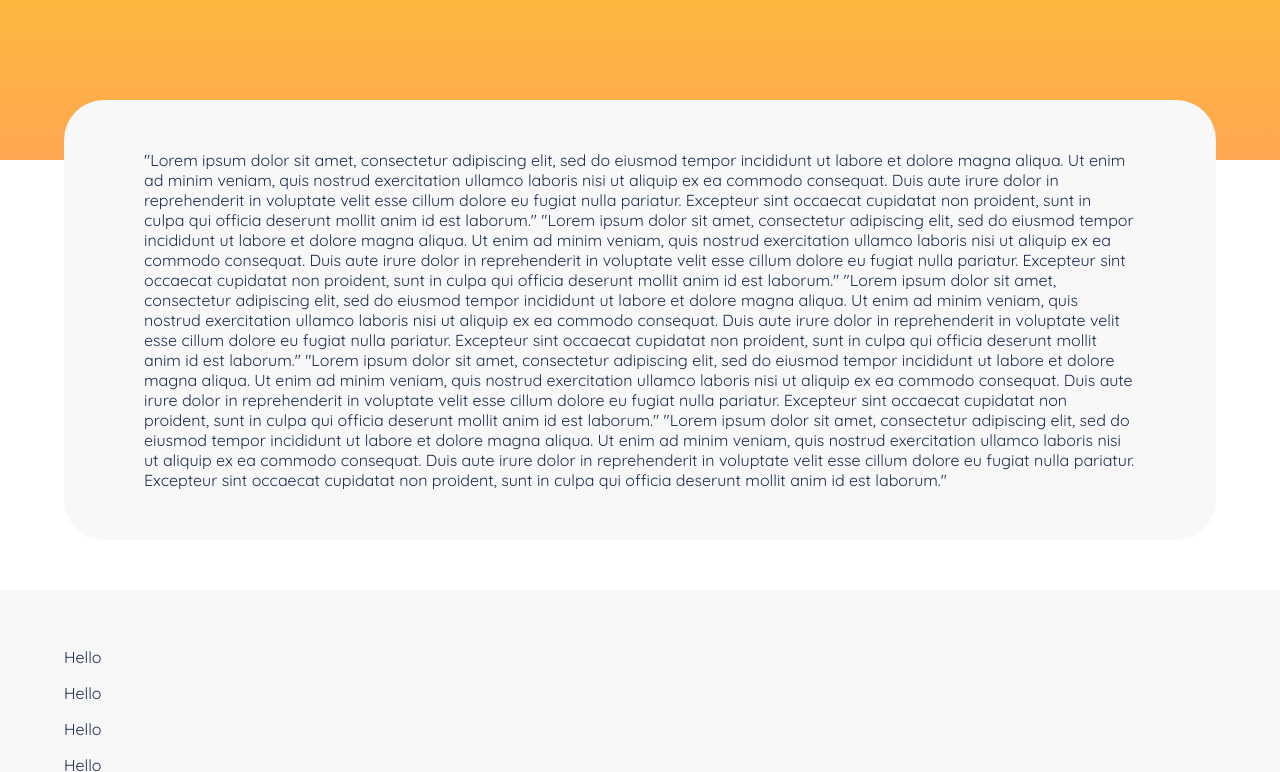
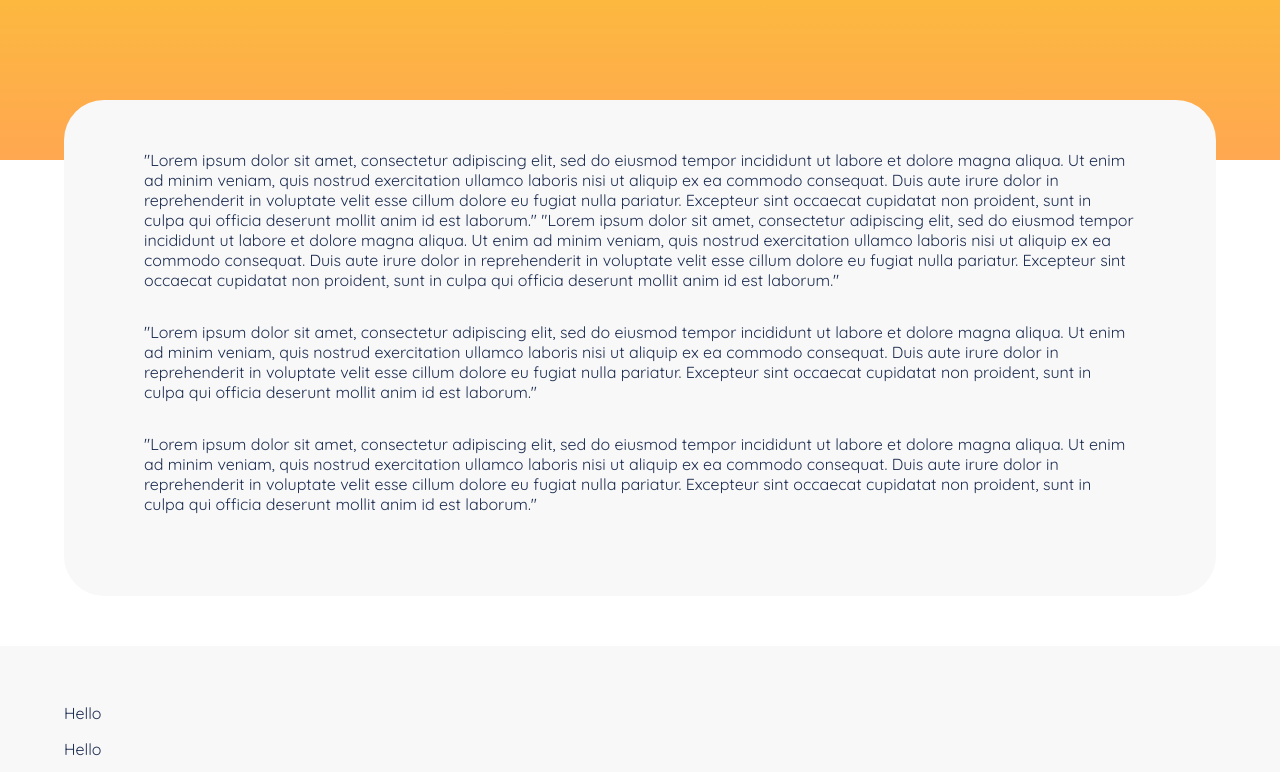
Before and after one commit to tschneit717/sanity-gatsby-portfolio, a Gatsby site in the folder web/: page /hobbies in a window 1280 px wide. Shown: the part 260-1032 px from the top of the page. Built offline with nearby package versions, Linux system fonts and the light colour scheme; Gatsby itself is replaced by a stand-in of ours.

Commit message:
Created new content block items

```diff
--- /dev/null
+++ b/web/src/assets/styles/components/ContentBlockStyles.ts
@@ -0,0 +1,5 @@
+import styled from "styled-components";
+
+export const ContentBlockStyles = styled.div`
+  margin-bottom: 2rem;
+`;
--- /dev/null
+++ b/web/src/components/content/ContentBlock.tsx
@@ -0,0 +1,6 @@
+import React from "react";
+import { ContentBlockStyles } from "../../assets/styles/components/ContentBlockStyles";
+
+export const ContentBlock = ({ children }) => {
+  return <ContentBlockStyles>{children}</ContentBlockStyles>;
+};
--- a/web/src/pages/hobbies.js
+++ b/web/src/pages/hobbies.js
@@ -2,41 +2,45 @@ import * as React from "react";
 import { PageWrapperStyles } from "./../assets/styles/GlobalStyles";
 import Header from "./../components/structure/Header";
 import ContentWrapper from "./../components/structure/ContentWrapper";
+import { ContentBlock } from "../components/content/ContentBlock";
 
 const HobbiesPage = () => {
-  const mainText = "Hello, I'm Tom";
-  const subText = "I'm a full-stack developer.";
+  const mainText = "What I do for fun";
+  const subText = "And what I try to be good at";
   return (
     <>
       <Header mainText={mainText} subText={subText} color="yellow" />
       <ContentWrapper>
         <PageWrapperStyles>
-          "Lorem ipsum dolor sit amet, consectetur adipiscing elit, sed do eiusmod tempor incididunt
-          ut labore et dolore magna aliqua. Ut enim ad minim veniam, quis nostrud exercitation
-          ullamco laboris nisi ut aliquip ex ea commodo consequat. Duis aute irure dolor in
-          reprehenderit in voluptate velit esse cillum dolore eu fugiat nulla pariatur. Excepteur
-          sint occaecat cupidatat non proident, sunt in culpa qui officia deserunt mollit anim id
-          est laborum." "Lorem ipsum dolor sit amet, consectetur adipiscing elit, sed do eiusmod
-          tempor incididunt ut labore et dolore magna aliqua. Ut enim ad minim veniam, quis nostrud
-          exercitation ullamco laboris nisi ut aliquip ex ea commodo consequat. Duis aute irure
-          dolor in reprehenderit in voluptate velit esse cillum dolore eu fugiat nulla pariatur.
-          Excepteur sint occaecat cupidatat non proident, sunt in culpa qui officia deserunt mollit
-          anim id est laborum." "Lorem ipsum dolor sit amet, consectetur adipiscing elit, sed do
-          eiusmod tempor incididunt ut labore et dolore magna aliqua. Ut enim ad minim veniam, quis
-          nostrud exercitation ullamco laboris nisi ut aliquip ex ea commodo consequat. Duis aute
-          irure dolor in reprehenderit in voluptate velit esse cillum dolore eu fugiat nulla
-          pariatur. Excepteur sint occaecat cupidatat non proident, sunt in culpa qui officia
-          deserunt mollit anim id est laborum." "Lorem ipsum dolor sit amet, consectetur adipiscing
-          elit, sed do eiusmod tempor incididunt ut labore et dolore magna aliqua. Ut enim ad minim
-          veniam, quis nostrud exercitation ullamco laboris nisi ut aliquip ex ea commodo consequat.
-          Duis aute irure dolor in reprehenderit in voluptate velit esse cillum dolore eu fugiat
-          nulla pariatur. Excepteur sint occaecat cupidatat non proident, sunt in culpa qui officia
-          deserunt mollit anim id est laborum." "Lorem ipsum dolor sit amet, consectetur adipiscing
-          elit, sed do eiusmod tempor incididunt ut labore et dolore magna aliqua. Ut enim ad minim
-          veniam, quis nostrud exercitation ullamco laboris nisi ut aliquip ex ea commodo consequat.
-          Duis aute irure dolor in reprehenderit in voluptate velit esse cillum dolore eu fugiat
-          nulla pariatur. Excepteur sint occaecat cupidatat non proident, sunt in culpa qui officia
-          deserunt mollit anim id est laborum."
+          <ContentBlock>
+            "Lorem ipsum dolor sit amet, consectetur adipiscing elit, sed do eiusmod tempor
+            incididunt ut labore et dolore magna aliqua. Ut enim ad minim veniam, quis nostrud
+            exercitation ullamco laboris nisi ut aliquip ex ea commodo consequat. Duis aute irure
+            dolor in reprehenderit in voluptate velit esse cillum dolore eu fugiat nulla pariatur.
+            Excepteur sint occaecat cupidatat non proident, sunt in culpa qui officia deserunt
+            mollit anim id est laborum." "Lorem ipsum dolor sit amet, consectetur adipiscing elit,
+            sed do eiusmod tempor incididunt ut labore et dolore magna aliqua. Ut enim ad minim
+            veniam, quis nostrud exercitation ullamco laboris nisi ut aliquip ex ea commodo
+            consequat. Duis aute irure dolor in reprehenderit in voluptate velit esse cillum dolore
+            eu fugiat nulla pariatur. Excepteur sint occaecat cupidatat non proident, sunt in culpa
+            qui officia deserunt mollit anim id est laborum."
+          </ContentBlock>
+          <ContentBlock>
+            "Lorem ipsum dolor sit amet, consectetur adipiscing elit, sed do eiusmod tempor
+            incididunt ut labore et dolore magna aliqua. Ut enim ad minim veniam, quis nostrud
+            exercitation ullamco laboris nisi ut aliquip ex ea commodo consequat. Duis aute irure
+            dolor in reprehenderit in voluptate velit esse cillum dolore eu fugiat nulla pariatur.
+            Excepteur sint occaecat cupidatat non proident, sunt in culpa qui officia deserunt
+            mollit anim id est laborum."
+          </ContentBlock>
+          <ContentBlock>
+            "Lorem ipsum dolor sit amet, consectetur adipiscing elit, sed do eiusmod tempor
+            incididunt ut labore et dolore magna aliqua. Ut enim ad minim veniam, quis nostrud
+            exercitation ullamco laboris nisi ut aliquip ex ea commodo consequat. Duis aute irure
+            dolor in reprehenderit in voluptate velit esse cillum dolore eu fugiat nulla pariatur.
+            Excepteur sint occaecat cupidatat non proident, sunt in culpa qui officia deserunt
+            mollit anim id est laborum."
+          </ContentBlock>
         </PageWrapperStyles>
       </ContentWrapper>
     </>
```
Also changed, not shown: web/src/pages/index.js (+21 -26 lines).
